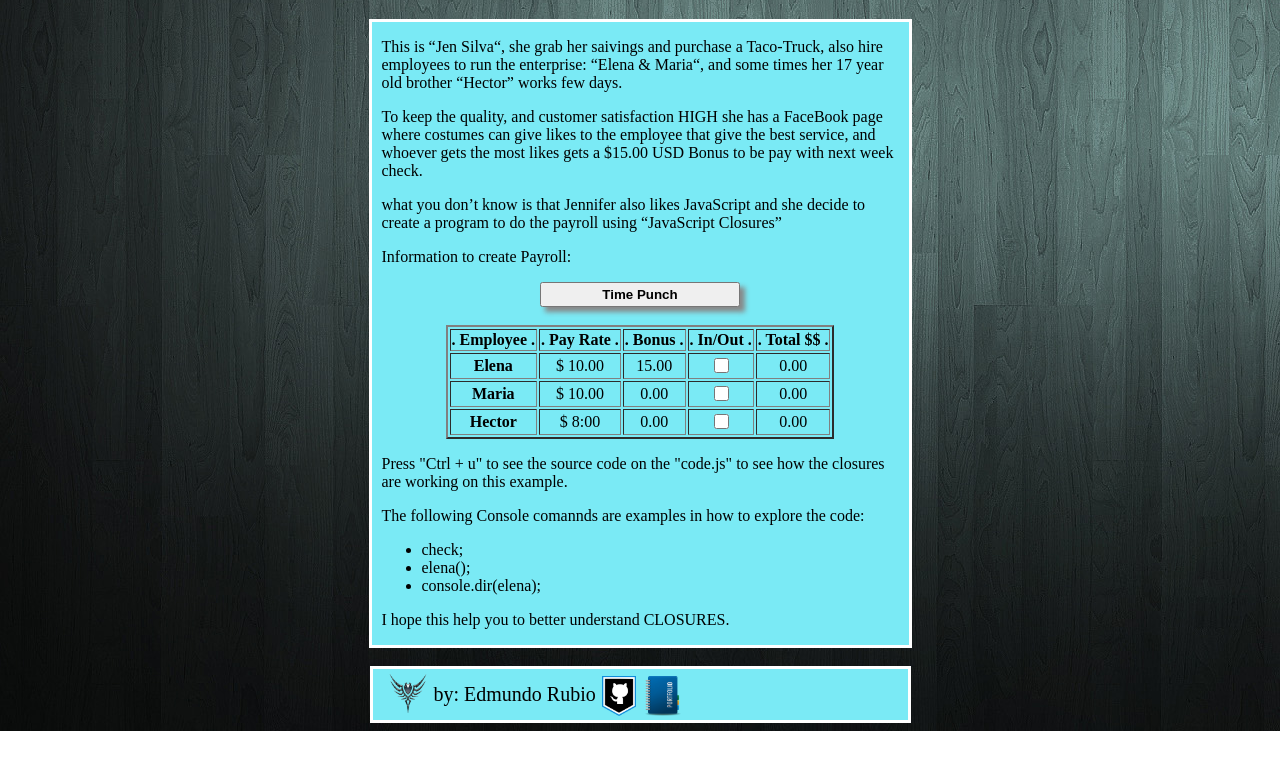
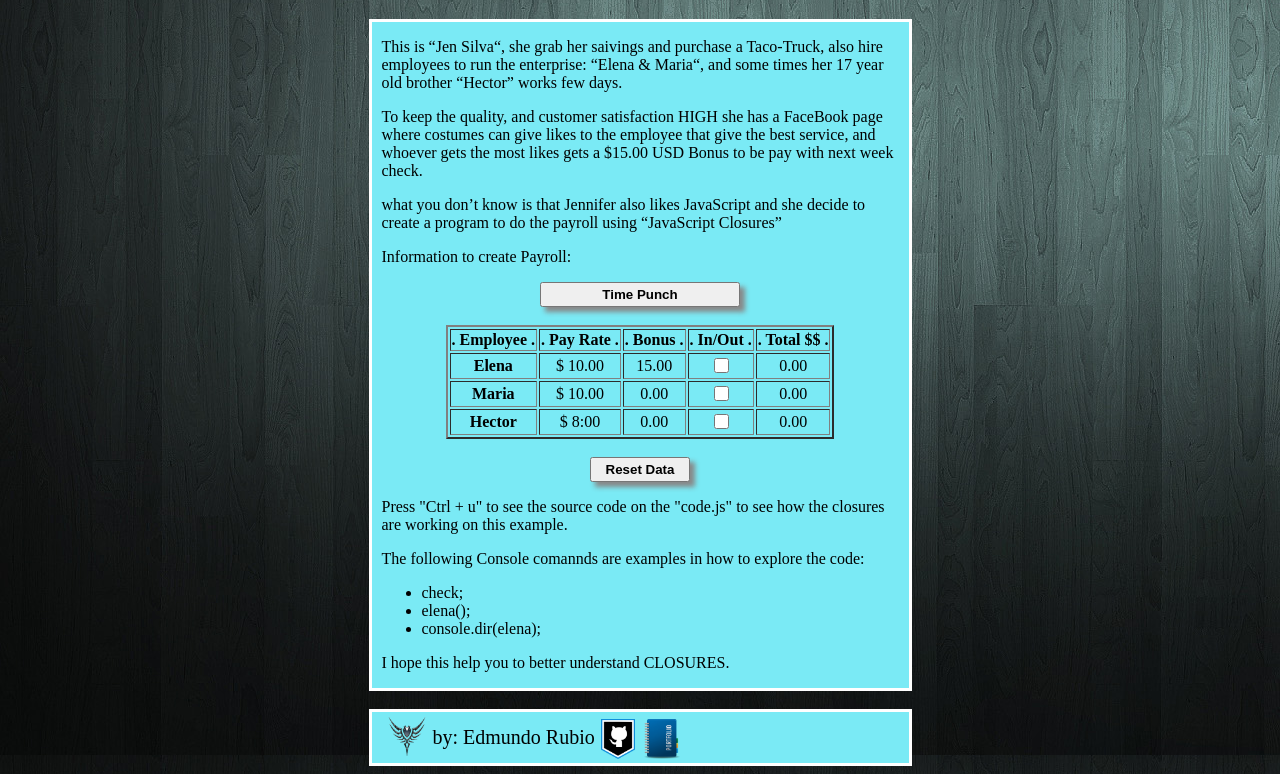
Before and after one commit to Edxael/Taco-Truck, a plain HTML site: page index.html in a window 1280 px wide. Shown: the part 445-1219 px from the top of the page. Before the commit the page ends 1176 px from the top, so only its background shows below. Drawn offline with Linux system fonts and the light colour scheme.

Commit message:
add clear data button

```diff
--- a/code.js
+++ b/code.js
@@ -45,3 +45,7 @@ function hour(){
 
     console.log(" ");
 }
+
+function rel(){
+    location.reload();
+}
--- a/index.html
+++ b/index.html
@@ -14,12 +14,16 @@
     <img src="IMG/taco-truck.jpg" class="pic1" alt="y la morra">
     <br><br>
     <div class="txt1 content">
+
         <p>This is “Jen Silva“, she grab her saivings and purchase a Taco-Truck, also hire employees to run the enterprise: “Elena & Maria“, and some times her 17 year old brother “Hector” works few days.</p>
         <p>To keep the quality, and customer satisfaction HIGH she has a FaceBook page where costumes can give likes to the employee that give the best service, and whoever gets the most likes gets a $15.00 USD Bonus to be pay with next week check.</p>
         <p>what you don’t know is that Jennifer also likes JavaScript and she decide to create a program to do the payroll using “JavaScript Closures”</p>
         <p>Information to create Payroll:</p>
+
         <button type="button" class="button1" onclick="hour()">Time Punch</button>
+
         <br><br>
+
         <table border="2" class="tb1">
             <tr>
                 <th>. Employee .</th>
@@ -50,8 +54,14 @@
                 <td id="hec-d"> 0.00</td>
             </tr>
         </table>
+
+        <br>
+
+        <button type="button" class="button2" onclick="rel()">Reset Data</button>
+
         <p>Press "Ctrl + u" to see the source code on the "code.js" to see how the closures are working on this example.</p>
         <p>The following Console comannds are examples in how to explore the code:</p>
+
         <div class="commands">
             <ul>
                 <li>check;</li>
@@ -59,6 +69,7 @@
                 <li>console.dir(elena);</li>
             </ul>
         </div>
+
         <p>I hope this help you to better understand CLOSURES.</p>
 
     </div>
--- a/style.css
+++ b/style.css
@@ -39,6 +39,13 @@ p{
     box-shadow: 5px 5px 5px #888888;
 }
 
+.button2{
+    width: 100px;
+    height: 25px;
+    font-weight: bold;
+    box-shadow: 5px 5px 5px #888888;
+}
+
 .tb1{
     margin:0px auto;
 }
@@ -64,7 +71,7 @@ input[type="checkbox"] {
 
 .ft1{
     margin: 0px auto;
-    width: 535px;
+    width: 537px;
 
     display: flex;
     justify-content: flex-start;
```
